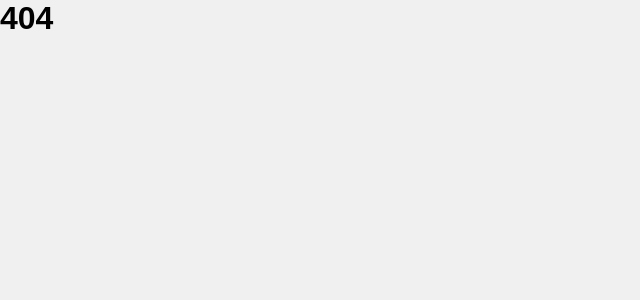
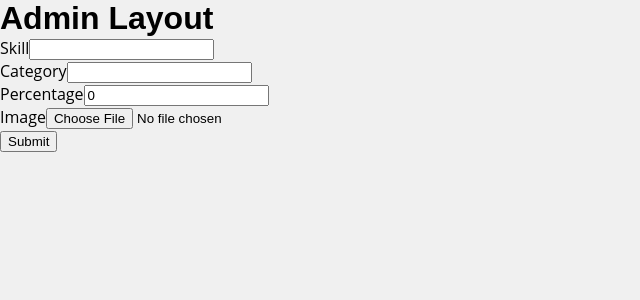
Before and after one commit to sparkz-technology/sutharsan, a React (Vite) app: page /admin in a window 1280 px wide. Before the commit this address had no page. Shown: the top 300 px of the page, without its empty margins (0-640 px from the left). Built offline with nearby package versions, Linux system fonts and the light colour scheme; a web font is replaced by a local one.

Commit message:
admin-init

```diff
--- a/src/App.jsx
+++ b/src/App.jsx
@@ -2,10 +2,12 @@ import { RouterProvider, createBrowserRouter } from "react-router-dom";
 
 import GlobalStyle from "./styles/GlobalStyle";
 import AppLayout from "./layout/AppLayout";
+import AdminLayout from "./layout/AdminLayout";
 import { DarkModeProvider } from "./features/Navbar/DarkModeContext";
 
 const routes = createBrowserRouter([
   { path: "/", element: <AppLayout />, errorElement: <h1>404</h1> },
+  { path: "/admin", element: <AdminLayout />, errorElement: <h1>404</h1> },
 ]);
 
 function App() {
--- /dev/null
+++ b/src/layout/AdminLayout.jsx
@@ -0,0 +1,79 @@
+import { Formik, Field, Form, ErrorMessage } from 'formik';
+import * as Yup from 'yup';
+import axios from 'axios';
+
+const validationSchema = Yup.object().shape({
+    skill: Yup.string().required('Skill is required'),
+    category: Yup.string().required('Category is required'),
+    percentage: Yup.number().required('Percentage is required').min(0, 'Percentage must be at least 0'),
+    image: Yup.mixed().required('Image is required'),
+});
+
+function AdminLayout() {
+    const handleSubmit = async (values) => {
+        const formData = new FormData();
+        formData.append('skill', values.skill);
+        formData.append('category', values.category);
+        formData.append('percentage', values.percentage);
+        formData.append('image', values.image);
+
+        try {
+            const response = await axios.post('http://localhost:8000/skill', formData, {
+                headers: {
+                    'Content-Type': 'multipart/form-data'
+                }
+            });
+
+
+            console.log(response.data);
+        } catch (error) {
+            console.error('An error occurred:', error);
+        }
+    };
+
+    return (
+        <div>
+            <h1>Admin Layout</h1>
+            <Formik
+                initialValues={{
+                    skill: '',
+                    category: '',
+                    percentage: 0,
+                    image: null,
+                }}
+                validationSchema={validationSchema}
+                onSubmit={handleSubmit}
+            >
+                <Form>
+                    <div>
+                        <label htmlFor="skill">Skill</label>
+                        <Field type="text" id="skill" name="skill" />
+                        <ErrorMessage name="skill" component="div" className="error" />
+                    </div>
+
+                    <div>
+                        <label htmlFor="category">Category</label>
+                        <Field type="text" id="category" name="category" />
+                        <ErrorMessage name="category" component="div" className="error" />
+                    </div>
+
+                    <div>
+                        <label htmlFor="percentage">Percentage</label>
+                        <Field type="number" id="percentage" name="percentage" />
+                        <ErrorMessage name="percentage" component="div" className="error" />
+                    </div>
+
+                    <div>
+                        <label htmlFor="image">Image</label>
+                        <Field type="file" id="image" name="image" />
+                        <ErrorMessage name="image" component="div" className="error" />
+                    </div>
+
+                    <button type="submit">Submit</button>
+                </Form>
+            </Formik>
+        </div>
+    );
+}
+
+export default AdminLayout;
```
